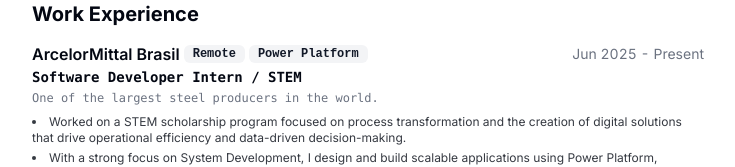
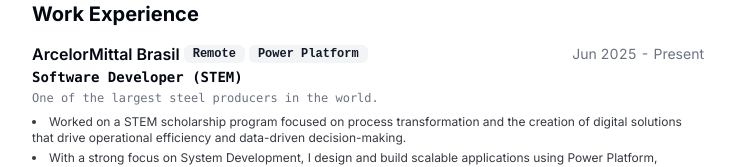
Before and after one commit to miguelrcha/miguelrcha.dev, a Next.js app: page / in a window 1280 px wide. Shown: the part 390-557 px from the top of the page, without its empty margins (272-1007 px from the left). Built offline with nearby package versions, Linux system fonts and the light colour scheme.

Commit message:
feat: update role description for internship position

```diff
--- a/src/app/page.tsx
+++ b/src/app/page.tsx
@@ -64,7 +64,7 @@
     company: "ArcelorMittal Brasil",
     companyUrl: "https://brasil.arcelormittal.com/",
     companyDescription: "One of the largest steel producers in the world.",
-    role: "Software Developer Intern / STEM",
+    role: "Software Developer (STEM)",
     period: "Jun 2025 - Present",
     tags: ["Remote", "Power Platform"],
     bullets: [
```
